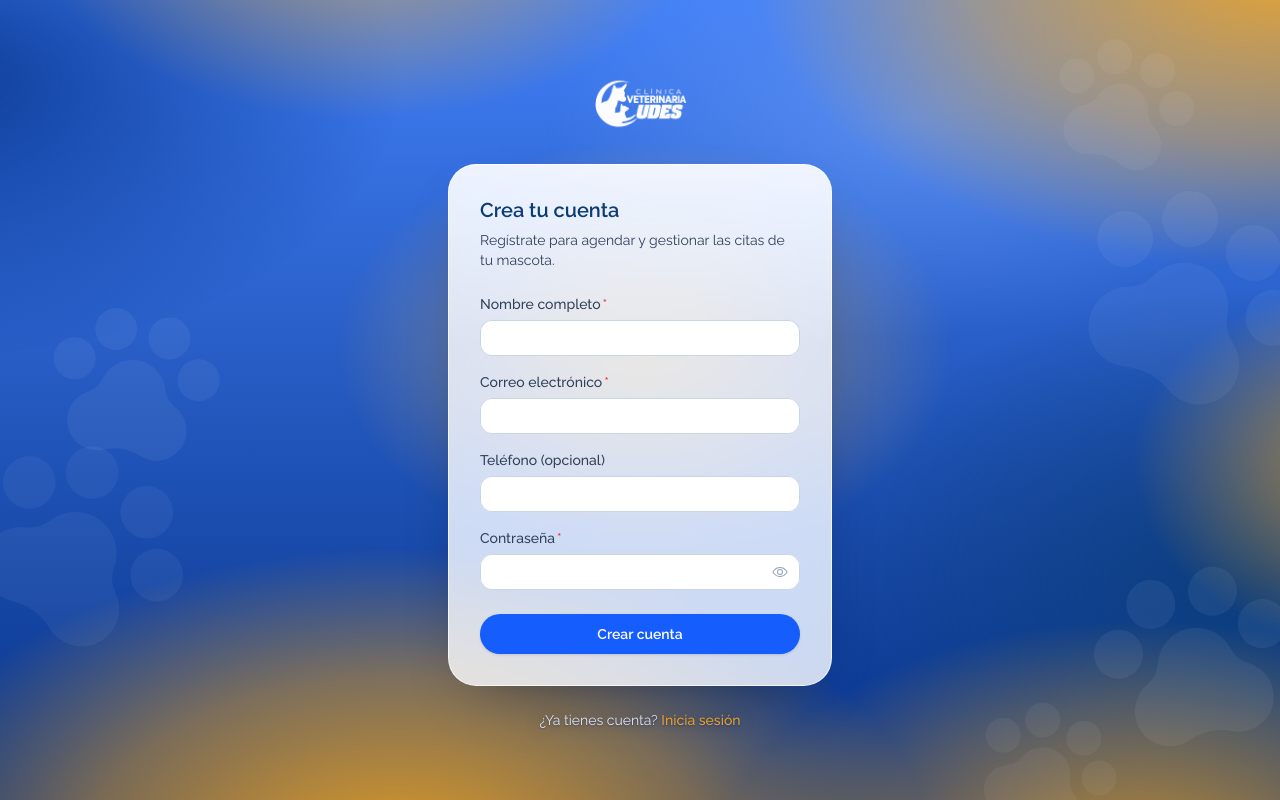
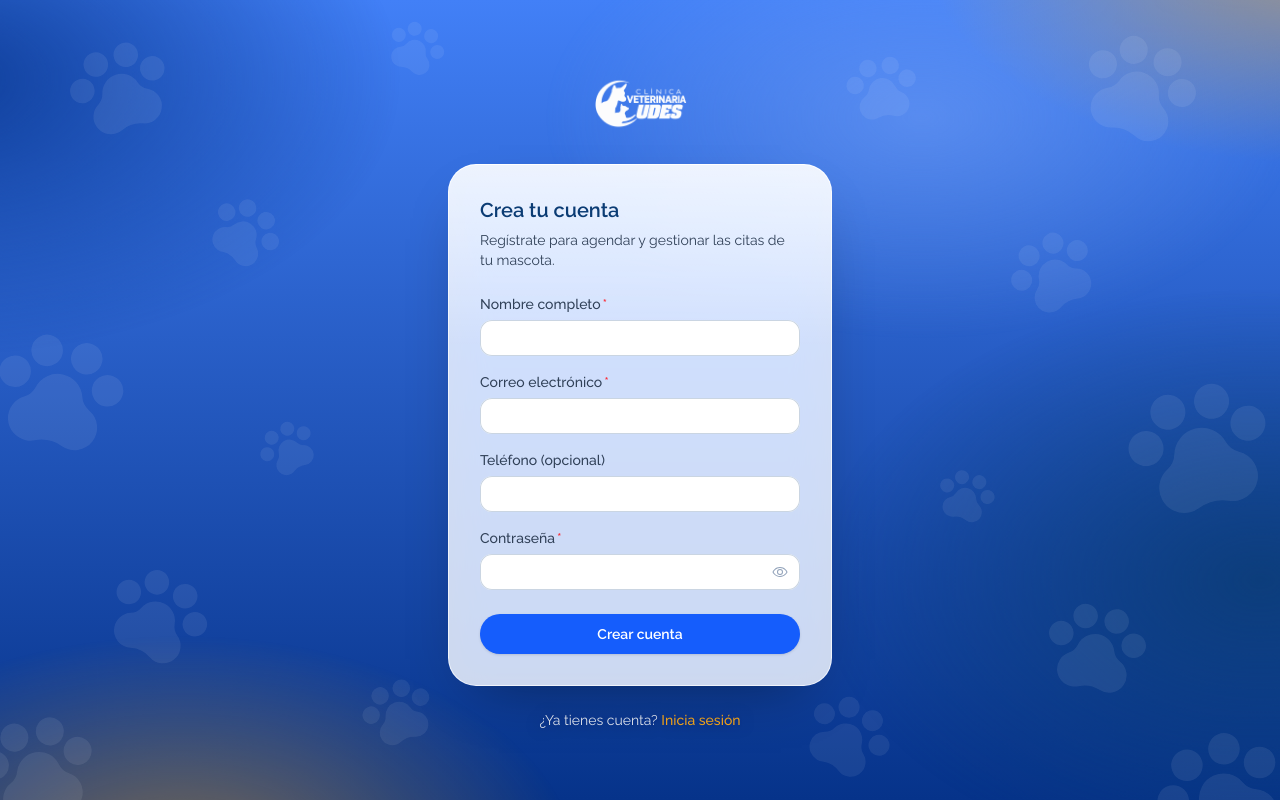
Before and after one commit to orinadaa/sistema-citas-veterinaria-udes, a React (Vite) app in the folder frontend/: page /registrarse in a window 1280 px wide. Built offline with nearby package versions, Linux system fonts and the light colour scheme.

Commit message:
feat: pantallas de sesion con menos ambar y mas huellas

```diff
--- a/frontend/src/components/landing/HuellasFondo.jsx
+++ b/frontend/src/components/landing/HuellasFondo.jsx
@@ -7,7 +7,7 @@
 // secciones), elegidas a mano para que no sigan un patron ni caigan dos
 // juntas; al ser fijas no cambian entre visitas ni saltan al recargar.
 // En celular se muestran solo algunas, para no ensuciar una pantalla chica.
-// Tambien las usan las pantallas de sesion (AuthLayout), en modo compacto.
+// Las pantallas de sesion (AuthLayout) usan su propia lista (denso).
 import { IconoPata } from '../icons';
 
 const HUELLAS = [
@@ -25,11 +25,31 @@ const HUELLAS = [
   { arriba: '93%', lado: { left: '22%' }, tamano: 'h-36 w-36', giro: '-rotate-[26deg]', opacidad: 'opacity-[0.05]', movil: false },
 ];
 
-// compacto: para una pagina de una sola pantalla (inicio de sesion, registro,
-// recuperar contraseña). La lista esta pensada para las cinco pantallas del
-// landing; en una sola quedaria amontonada, asi que se usa una de cada dos.
-export function HuellasFondo({ compacto = false }) {
-  const huellas = compacto ? HUELLAS.filter((_, indice) => indice % 2 === 0) : HUELLAS;
+// Huellas de las pantallas de sesion (una sola pantalla de alto): mas
+// chicas y mas numerosas que las del landing, repartidas por los bordes y
+// las esquinas para no competir con el formulario del centro.
+const HUELLAS_SESION = [
+  { arriba: '4%', lado: { left: '5%' }, tamano: 'h-28 w-28', giro: '-rotate-[18deg]', opacidad: 'opacity-[0.08]', movil: true },
+  { arriba: '2%', lado: { left: '30%' }, tamano: 'h-16 w-16', giro: 'rotate-[24deg]', opacidad: 'opacity-[0.07]', movil: false },
+  { arriba: '6%', lado: { right: '28%' }, tamano: 'h-20 w-20', giro: '-rotate-[8deg]', opacidad: 'opacity-[0.07]', movil: false },
+  { arriba: '3%', lado: { right: '6%' }, tamano: 'h-32 w-32', giro: 'rotate-[20deg]', opacidad: 'opacity-[0.08]', movil: true },
+  { arriba: '24%', lado: { left: '16%' }, tamano: 'h-20 w-20', giro: 'rotate-[34deg]', opacidad: 'opacity-[0.07]', movil: false },
+  { arriba: '28%', lado: { right: '14%' }, tamano: 'h-24 w-24', giro: '-rotate-[28deg]', opacidad: 'opacity-[0.07]', movil: false },
+  { arriba: '40%', lado: { left: '-1%' }, tamano: 'h-36 w-36', giro: 'rotate-[12deg]', opacidad: 'opacity-[0.08]', movil: false },
+  { arriba: '46%', lado: { right: '0%' }, tamano: 'h-40 w-40', giro: '-rotate-[14deg]', opacidad: 'opacity-[0.08]', movil: true },
+  { arriba: '52%', lado: { left: '20%' }, tamano: 'h-16 w-16', giro: '-rotate-[30deg]', opacidad: 'opacity-[0.07]', movil: false },
+  { arriba: '58%', lado: { right: '22%' }, tamano: 'h-16 w-16', giro: 'rotate-[16deg]', opacidad: 'opacity-[0.07]', movil: false },
+  { arriba: '70%', lado: { left: '8%' }, tamano: 'h-28 w-28', giro: 'rotate-[26deg]', opacidad: 'opacity-[0.08]', movil: false },
+  { arriba: '74%', lado: { right: '10%' }, tamano: 'h-28 w-28', giro: 'rotate-[10deg]', opacidad: 'opacity-[0.08]', movil: false },
+  { arriba: '84%', lado: { left: '28%' }, tamano: 'h-20 w-20', giro: '-rotate-[20deg]', opacidad: 'opacity-[0.07]', movil: true },
+  { arriba: '86%', lado: { right: '30%' }, tamano: 'h-24 w-24', giro: 'rotate-[30deg]', opacidad: 'opacity-[0.07]', movil: false },
+  { arriba: '88%', lado: { left: '-2%' }, tamano: 'h-32 w-32', giro: '-rotate-[10deg]', opacidad: 'opacity-[0.08]', movil: false },
+  { arriba: '90%', lado: { right: '-1%' }, tamano: 'h-36 w-36', giro: '-rotate-[24deg]', opacidad: 'opacity-[0.08]', movil: true },
+];
+
+// denso: la lista de las pantallas de sesion en vez de la del landing.
+export function HuellasFondo({ denso = false }) {
+  const huellas = denso ? HUELLAS_SESION : HUELLAS;
   return (
     <div aria-hidden="true" className="pointer-events-none absolute inset-0 -z-10 overflow-hidden text-white">
       {huellas.map((h) => (
--- a/frontend/src/components/layout/AuthLayout.jsx
+++ b/frontend/src/components/layout/AuthLayout.jsx
@@ -1,8 +1,8 @@
 // components/layout/AuthLayout.jsx
 // Envoltorio compartido por las pantallas de login, registro y
 // recuperacion de clave. Mismo material que las pantallas del cliente
-// (vetUI) y que el panel: fondo de marca con mucho ambar (FondoVetui
-// variante "panel"), las huellas tenues del landing y el formulario en una
+// (vetUI): fondo de marca con pocos toques ambar (FondoVetui variante
+// "sesion"), muchas huellas tenues como las del landing y el formulario en una
 // tarjeta de vidrio blanco flotante (texto oscuro: AA sobre el vidrio). El
 // enlace de abajo va directo sobre el fondo: por eso textoDirecto.
 import { Link } from 'react-router-dom';
@@ -12,8 +12,8 @@ import logoBlanco from '../../assets/logoblanco.png';
 
 export function AuthLayout({ titulo, subtitulo, children, pieDePagina }) {
   return (
-    <FondoVetui variante="panel" textoDirecto className="flex min-h-[100dvh] flex-col items-center justify-center px-4 py-12">
-      <HuellasFondo compacto />
+    <FondoVetui variante="sesion" textoDirecto className="flex min-h-[100dvh] flex-col items-center justify-center px-4 py-12">
+      <HuellasFondo denso />
       <Link to="/" className="mb-8">
         <img src={logoBlanco} alt="Clínica Veterinaria UDES" className="h-[62px] w-auto" />
       </Link>
--- a/frontend/src/components/vetui/Superficies.jsx
+++ b/frontend/src/components/vetui/Superficies.jsx
@@ -52,6 +52,17 @@ const HALOS_PANEL = [
   `radial-gradient(ellipse 34% 32% at 70% 22%, ${color('brand-blue-400', 50)} 0%, transparent 72%)`,
 ].join(', ');
 
+// Pantallas de sesion (iniciar sesion, registro, recuperar): el mismo azul
+// del panel, pero con menos ambar (pedido de Oriana): solo dos toques en
+// esquinas opuestas, y las manchas de azul oscuro.
+const HALOS_SESION = [
+  `radial-gradient(ellipse 34% 30% at 96% 4%, ${color('brand-amber', 55)} 0%, ${color('brand-amber', 18)} 50%, transparent 76%)`,
+  `radial-gradient(ellipse 34% 32% at 22% 100%, ${color('brand-amber', 50)} 0%, ${color('brand-amber', 16)} 50%, transparent 76%)`,
+  `radial-gradient(ellipse 42% 40% at 6% 18%, ${color('brand-blue-800', 85)} 0%, transparent 72%)`,
+  `radial-gradient(ellipse 40% 42% at 92% 70%, ${color('brand-navy', 85)} 0%, transparent 72%)`,
+  `radial-gradient(ellipse 34% 32% at 70% 22%, ${color('brand-blue-400', 50)} 0%, transparent 72%)`,
+].join(', ');
+
 const DEGRADADO = 'bg-[linear-gradient(to_bottom,var(--color-brand-blue-600)_0,var(--color-brand-blue-700)_16rem,var(--color-brand-blue-800)_32rem)]';
 const DEGRADADO_PANEL = 'bg-gradient-to-b from-brand-blue-500 to-brand-blue-800';
 
@@ -60,7 +71,9 @@ const DEGRADADO_PANEL = 'bg-gradient-to-b from-brand-blue-500 to-brand-blue-800'
 // textoDirecto: la pagina tiene texto blanco directo sobre el fondo (las del
 // cliente); le da una sombra suave para que se lea sobre las manchas ambar.
 export function FondoVetui({ children, className = '', variante = 'app', textoDirecto = false }) {
-  const esPanel = variante === 'panel';
+  // "sesion" comparte el degradado del panel; solo cambian las manchas.
+  const esPanel = variante === 'panel' || variante === 'sesion';
+  const halos = { panel: HALOS_PANEL, sesion: HALOS_SESION }[variante] ?? HALOS;
   return (
     // isolate: los halos (-z-10) quedan detrás del contenido pero dentro
     // de la página. overflow-clip (no hidden): recorta sin crear un
@@ -71,7 +84,7 @@ export function FondoVetui({ children, className = '', variante = 'app', textoDi
       <div aria-hidden="true" className="pointer-events-none fixed inset-0 -z-10">
         <div
           className="absolute -inset-[10%] animate-halo-deriva motion-reduce:animate-none"
-          style={{ backgroundImage: esPanel ? HALOS_PANEL : HALOS }}
+          style={{ backgroundImage: halos }}
         />
       </div>
       {children}
```
